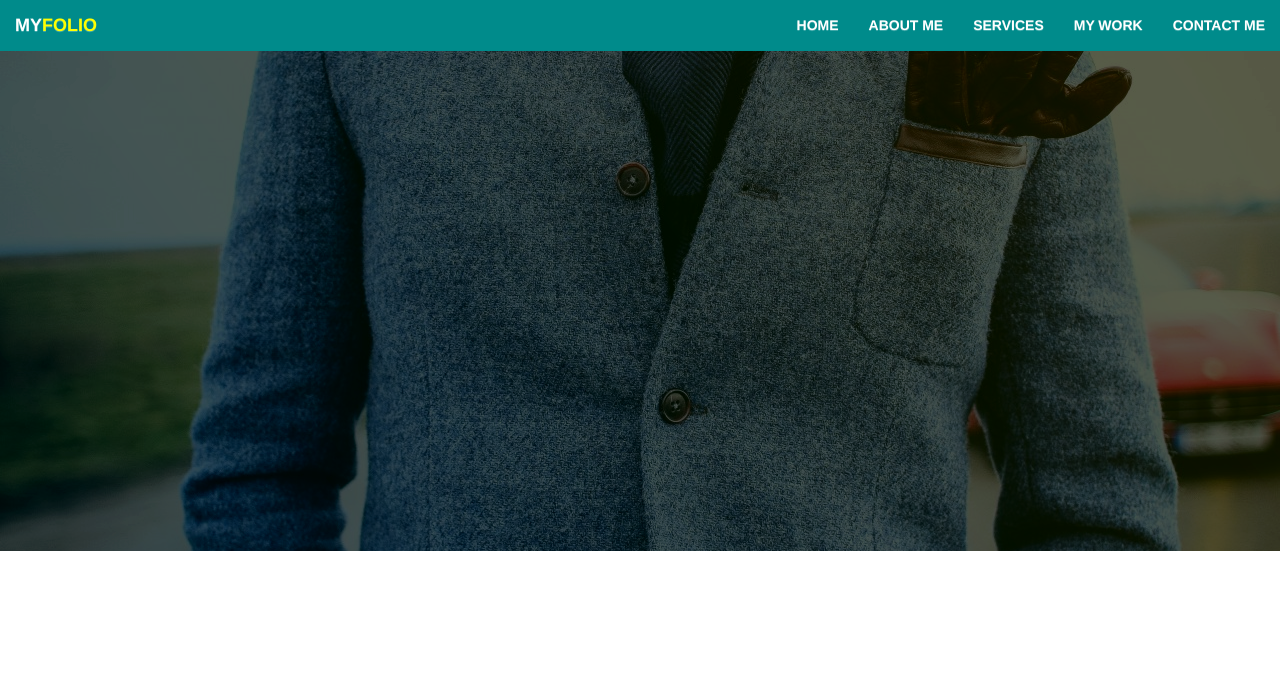
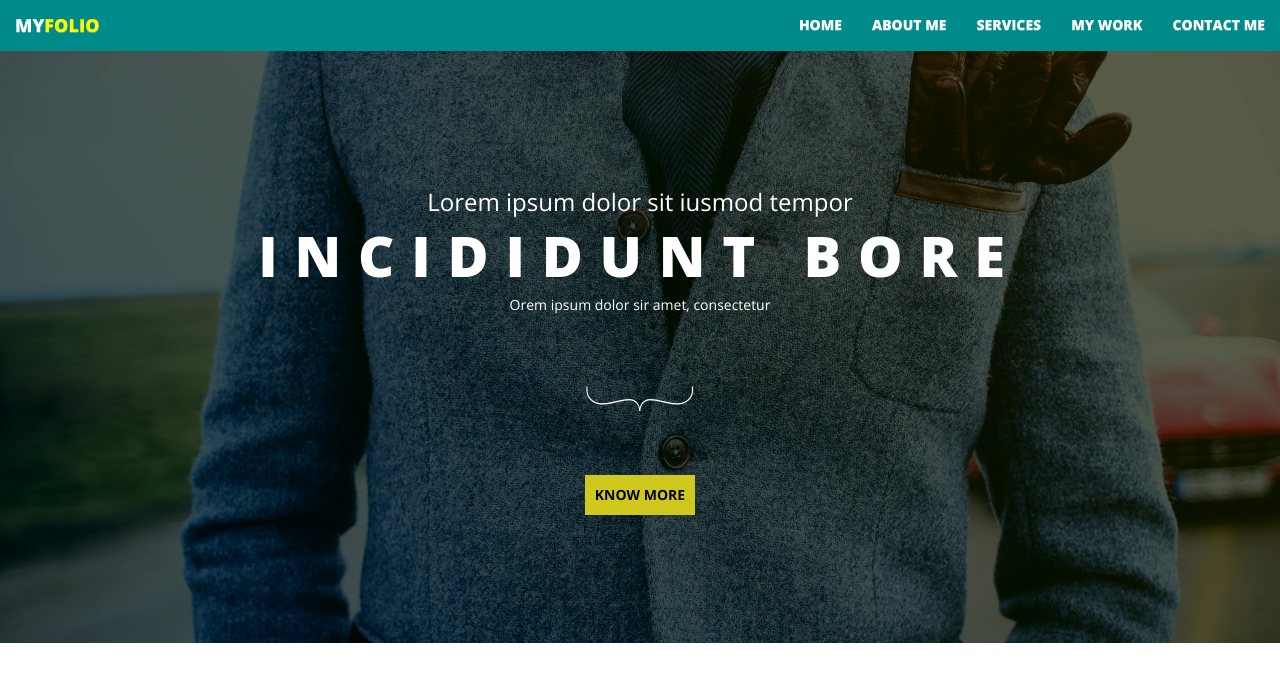
Before and after one commit to kvrvgixzis/bootstrap-landing-1, a plain HTML site: page index.html in a window 1280 px wide. Drawn offline with nearby package versions, Linux system fonts and the light colour scheme.

Commit message:
main-header layout

```diff
--- a/css/style.css
+++ b/css/style.css
@@ -1,13 +1,13 @@
+@font-face { font-family: OpenSans-ExtraBold; src: url(../fonts/OpenSans-ExtraBold.ttf); }
+@font-face { font-family: OpenSans; src: url(../fonts/OpenSans-Regular.ttf); }
+@font-face { font-family: OpenSans-Bold; src: url(../fonts/OpenSans-Bold.ttf); }
+
 * {
     margin: 0;
     padding: 0;
     border: 0;
+    font-family: OpenSans;
 }
-
-body {
-
-}
-
 .container {
     margin: 0;
     padding: 0;
@@ -15,17 +15,24 @@ body {
     width: 100%;
 }
 
+.h1, .h2, .h3, h1, h2, h3 {
+    margin-top: 10px;
+    margin-bottom: 10px;
+}
+
 .navbar {
     background: darkcyan;
     margin-bottom: 0 !important;
 }
 .navbar-brand {
+    font-family: OpenSans-ExtraBold;
     text-transform: uppercase;
     font-weight: bold;
     color: white !important;
 }
 .navbar-nav>li>a {
     color: white;
+    font-family: OpenSans-ExtraBold;
     font-weight: bold;
     text-transform: uppercase;
 }
@@ -33,8 +40,6 @@ body {
 .navbar-toggle .icon-bar {
     background-color: white;
 }
-
-.intro-text {}
 
 .first-row-text {
     font-size: 30px;
@@ -56,3 +61,28 @@ body {
     padding-bottom: 10%;
     padding-top: 10%;
 }
+
+.intro-text {
+    color: white;
+    text-align: center;
+}
+
+h1 { font-family: OpenSans-ExtraBold; }
+
+.intro-text__h1 {
+    font-size: 4em;
+    font-weight: bold;
+    letter-spacing: 0.3em;
+}
+
+.intro-text img { margin: 5%; }
+
+.yellow-btn {
+    font-family: OpenSans-Bold;
+    display: block;
+    margin: 0 auto;
+    width: fit-content;
+    padding: 10px;
+    color: black;
+    background-image: url(../images/Rectangle\ 1.png);
+}
--- a/index.html
+++ b/index.html
@@ -18,7 +18,7 @@
                 <span class="icon-bar"></span>
                 <span class="icon-bar"></span>
                 </button>
-                <a class="navbar-brand" href="#">MY<span style="color: yellow;">FOLIO</span></a>
+                <a class="navbar-brand" href="#">MY<span style="color: yellow; font-family: OpenSans-ExtraBold;">FOLIO</span></a>
             </div>
             <div class="collapse navbar-collapse" id="navbar-main">
                 <ul class="nav navbar-nav navbar-right">
@@ -33,6 +33,13 @@
         </nav>
         <div class="main-header">
             <div class="intro-text">
+                <h3 class="intro-text__h3">Lorem ipsum dolor sit iusmod tempor</h3>
+                <h1 class="intro-text__h1">INCIDIDUNT BORE</h1>
+                <h5 class="intro-text__h4">Orem ipsum dolor sir amet, consectetur</h5>
+                <img src="images/}.png" alt="">
+                <button class="yellow-btn">
+                    KNOW MORE
+                </button>
             </div>
         </div>
     </div>
```
Also changed, not shown: fonts/OpenSans-Bold.ttf (added), fonts/OpenSans-BoldItalic.ttf (added), fonts/OpenSans-ExtraBold.ttf (added), fonts/OpenSans-ExtraBoldItalic.ttf (added), fonts/OpenSans-Italic.ttf (added), fonts/OpenSans-Light.ttf (added), fonts/OpenSans-LightItalic.ttf (added), fonts/OpenSans-Regular.ttf (added), fonts/OpenSans-SemiBold.ttf (added), fonts/OpenSans-SemiBoldItalic.ttf (added), images/Rectangle 1.png (added), images/}.png (added).
